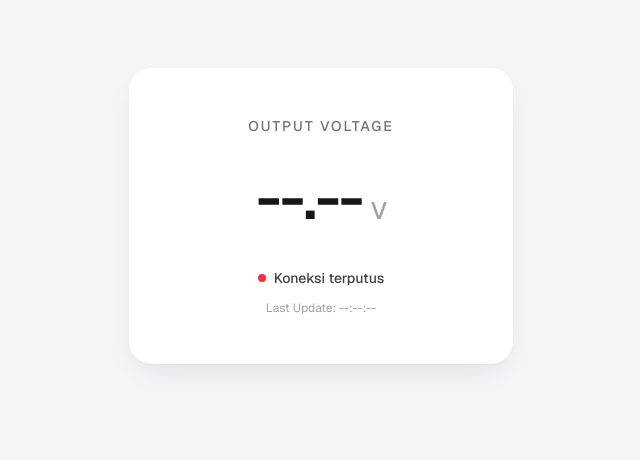
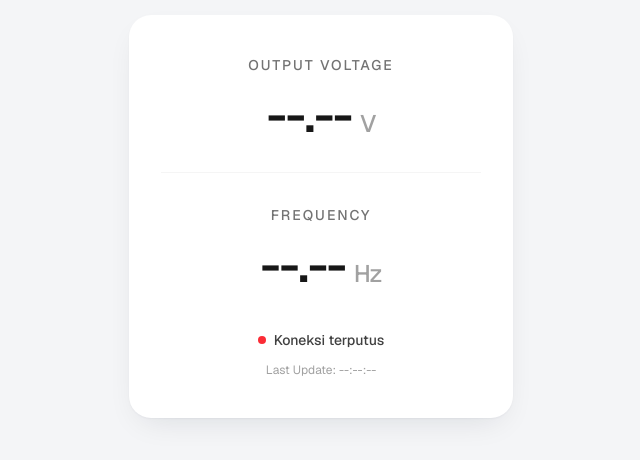
Before and after one commit to edlalala-sukses/Monitoring-Tegangan-WS-stl-6-yk, a Next.js app: page / in a window 1280 px wide. Shown: the part 184-644 px from the top of the page, without its empty margins (319-959 px from the left). Built offline with nearby package versions, Linux system fonts and the light colour scheme; no server answers.

Commit message:
Menambahkan fitur monitoring frekuensi

```diff
--- a/app/api/voltage/route.ts
+++ b/app/api/voltage/route.ts
@@ -27,31 +27,34 @@ export async function GET() {
       );
     }
 
-    // 2. Jika ESP32 menyala, lanjutkan mengambil data tegangan dari V0
-    const res = await fetch(
-      `https://${server}/external/api/get?token=${token}&v0`,
-      { cache: "no-store" }
-    );
+    // 2. Jika ESP32 menyala, ambil data tegangan (V0) dan frekuensi (V1) BERSAMAAN
+    const [resV0, resV1] = await Promise.all([
+      fetch(`https://${server}/external/api/get?token=${token}&v0`, { cache: "no-store" }),
+      fetch(`https://${server}/external/api/get?token=${token}&v1`, { cache: "no-store" })
+    ]);
 
-    if (!res.ok) {
+    if (!resV0.ok || !resV1.ok) {
       return Response.json(
-        { error: "Gagal mengambil data tegangan" },
+        { error: "Gagal mengambil data sensor" },
         { status: 502 }
       );
     }
 
-    const voltage = Number(await res.text());
+    // Mengonversi teks dari Blynk menjadi angka
+    const voltage = Number(await resV0.text());
+    const frequency = Number(await resV1.text());
 
-    if (!Number.isFinite(voltage)) {
+    if (!Number.isFinite(voltage) || !Number.isFinite(frequency)) {
       return Response.json(
-        { error: "Data tegangan tidak valid" },
+        { error: "Data sensor tidak valid" },
         { status: 502 }
       );
     }
 
-    // 3. Kirim data yang sukses terbaca ke dashboard
+    // 3. Kirim data yang sukses terbaca ke dashboard frontend
     return Response.json({
       voltage,
+      frequency, // Data frekuensi ditambahkan di sini
       updatedAt: new Date().toISOString(),
     });
   } catch {
--- a/app/page.tsx
+++ b/app/page.tsx
@@ -4,6 +4,7 @@ import { useEffect, useState } from "react";
 
 type Reading = {
   voltage: number;
+  frequency: number; // Tambahan baru untuk frekuensi
   receivedAt: Date;
 };
 
@@ -16,11 +17,19 @@ export default function Home() {
 
     async function poll() {
       try {
+        // Asumsi endpoint API masih sama, tapi nanti mereturn 2 data
         const res = await fetch("/api/voltage", { cache: "no-store" });
         if (!res.ok) throw new Error("request failed");
+
         const data = await res.json();
         if (cancelled) return;
-        setReading({ voltage: data.voltage, receivedAt: new Date() });
+
+        // Memasukkan data voltage dan frequency dari API ke state
+        setReading({
+          voltage: data.voltage,
+          frequency: data.frequency, // Mengambil frekuensi dari response API
+          receivedAt: new Date()
+        });
         setOnline(true);
       } catch {
         if (!cancelled) setOnline(false);
@@ -37,18 +46,37 @@ export default function Home() {
   }, []);
 
   return (
-    <main className="flex flex-1 items-center justify-center bg-[#f4f5f7] p-6">
-      <section className="w-full max-w-sm rounded-[22px] bg-white px-8 py-12 text-center shadow-[0_1px_2px_rgba(16,24,40,0.04),0_12px_32px_-12px_rgba(16,24,40,0.12)]">
+    <main className="flex flex-1 items-center justify-center min-h-screen bg-[#f4f5f7] p-6">
+      <section className="w-full max-w-sm rounded-[22px] bg-white px-8 py-10 text-center shadow-[0_1px_2px_rgba(16,24,40,0.04),0_12px_32px_-12px_rgba(16,24,40,0.12)]">
+
+        {/* === Bagian Tegangan === */}
+        <div>
           <h1 className="text-sm font-medium tracking-[0.14em] text-neutral-500 uppercase">
             Output Voltage
           </h1>
-
-        <p className="mt-8 text-6xl font-semibold tracking-tight text-neutral-900 tabular-nums">
-          {reading ? reading.voltage.toFixed(2) : "--.--"}
+          <p className="mt-4 text-5xl font-semibold tracking-tight text-neutral-900 tabular-nums">
+            {reading && reading.voltage !== undefined ? reading.voltage.toFixed(2) : "--.--"}
             <span className="ml-2 text-2xl font-medium text-neutral-400">V</span>
           </p>
+        </div>
 
-        <p className="mt-10 flex items-center justify-center gap-2 text-sm font-medium text-neutral-700">
+        {/* Garis Pemisah */}
+        <hr className="my-8 border-neutral-100" />
+
+        {/* === Bagian Frekuensi === */}
+        <div>
+          <h1 className="text-sm font-medium tracking-[0.14em] text-neutral-500 uppercase">
+            Frequency
+          </h1>
+          <p className="mt-4 text-5xl font-semibold tracking-tight text-neutral-900 tabular-nums">
+            {reading && reading.frequency !== undefined ? reading.frequency.toFixed(2) : "--.--"}
+            <span className="ml-2 text-2xl font-medium text-neutral-400">Hz</span>
+          </p>
+        </div>
+
+        {/* === Bagian Status & Waktu === */}
+        <div className="mt-10">
+          <p className="flex items-center justify-center gap-2 text-sm font-medium text-neutral-700">
             <span
               className={`h-2 w-2 rounded-full ${
                 online ? "bg-emerald-500" : "bg-red-500"
@@ -56,11 +84,12 @@ export default function Home() {
             />
             {online ? "Monitoring aktif" : "Koneksi terputus"}
           </p>
-
           <p className="mt-3 text-xs text-neutral-400 tabular-nums">
             Last Update:{" "}
             {reading ? reading.receivedAt.toLocaleTimeString("id-ID", { hour12: false }) : "--:--:--"}
           </p>
+        </div>
+
       </section>
     </main>
   );
```
Lines whose indentation alone changed are shown as unchanged.
